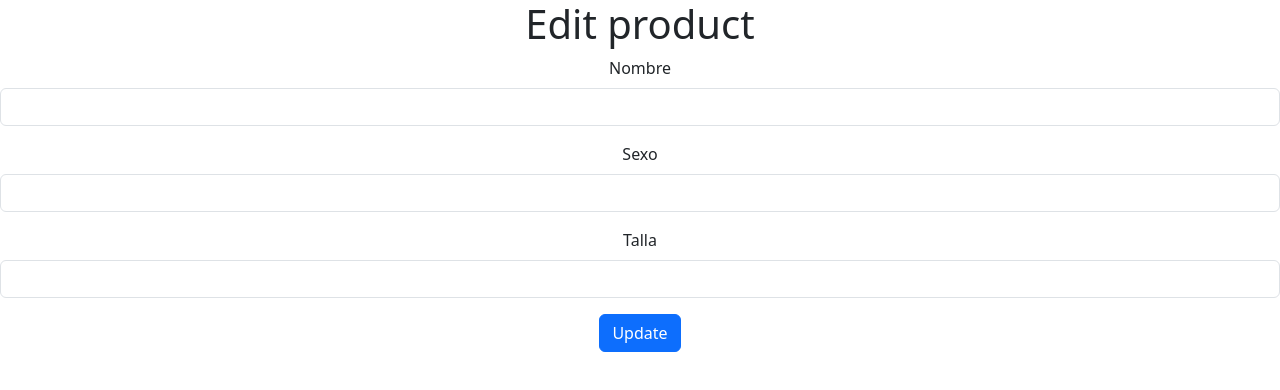
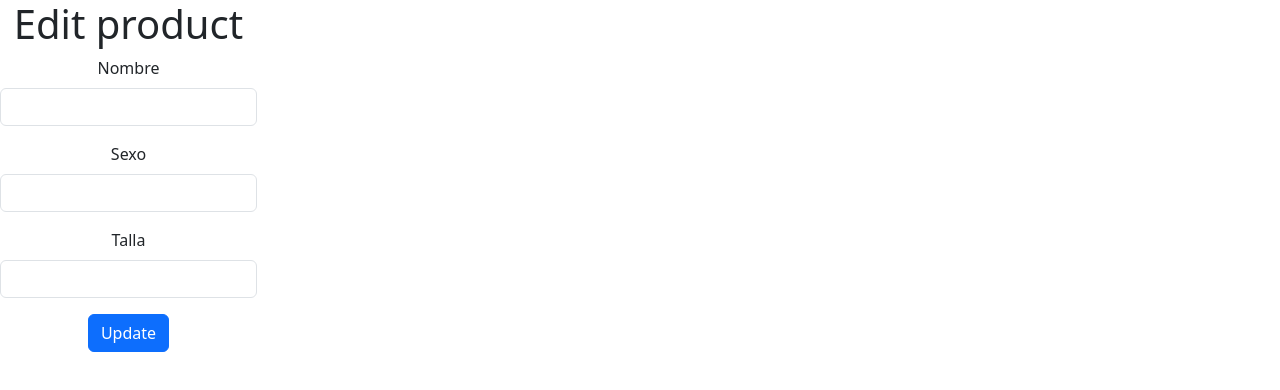
Before and after one commit to SergitoHD/CarroReactFirebase, a React (Create React App) app: page /edit/1 in a window 1280 px wide. Shown: the top 390 px of the page. Built offline with nearby package versions, Linux system fonts and the light colour scheme; no server answers; the database is empty.

Commit message:
Second commit

```diff
--- a/src/App.css
+++ b/src/App.css
@@ -1,5 +1,6 @@
 .App {
   text-align: center;
+  display: flex;
 }
 
 .App-logo {
--- a/src/App.js
+++ b/src/App.js
@@ -3,6 +3,7 @@ import "bootstrap/dist/css/bootstrap.min.css";
 import Show from "./Components/Show";
 import Edit from "./Components/Edit";
 import Create from "./Components/Create";
+//clases
 
 import { BrowserRouter, Route, Routes } from "react-router-dom";
 
--- a/src/index.css
+++ b/src/index.css
@@ -11,3 +11,4 @@ code {
   font-family: source-code-pro, Menlo, Monaco, Consolas, 'Courier New',
     monospace;
 }
+/* Clases */
--- a/src/index.js
+++ b/src/index.js
@@ -2,6 +2,8 @@ import React from "react";
 import ReactDOM from "react-dom/client";
 import "./index.css";
 import App from "./App";
+//Importaciones
+
 
 const root = ReactDOM.createRoot(document.getElementById("root"));
 root.render(
```
Also changed, not shown: 1 other file (tests, documents, lock files or other folders).
